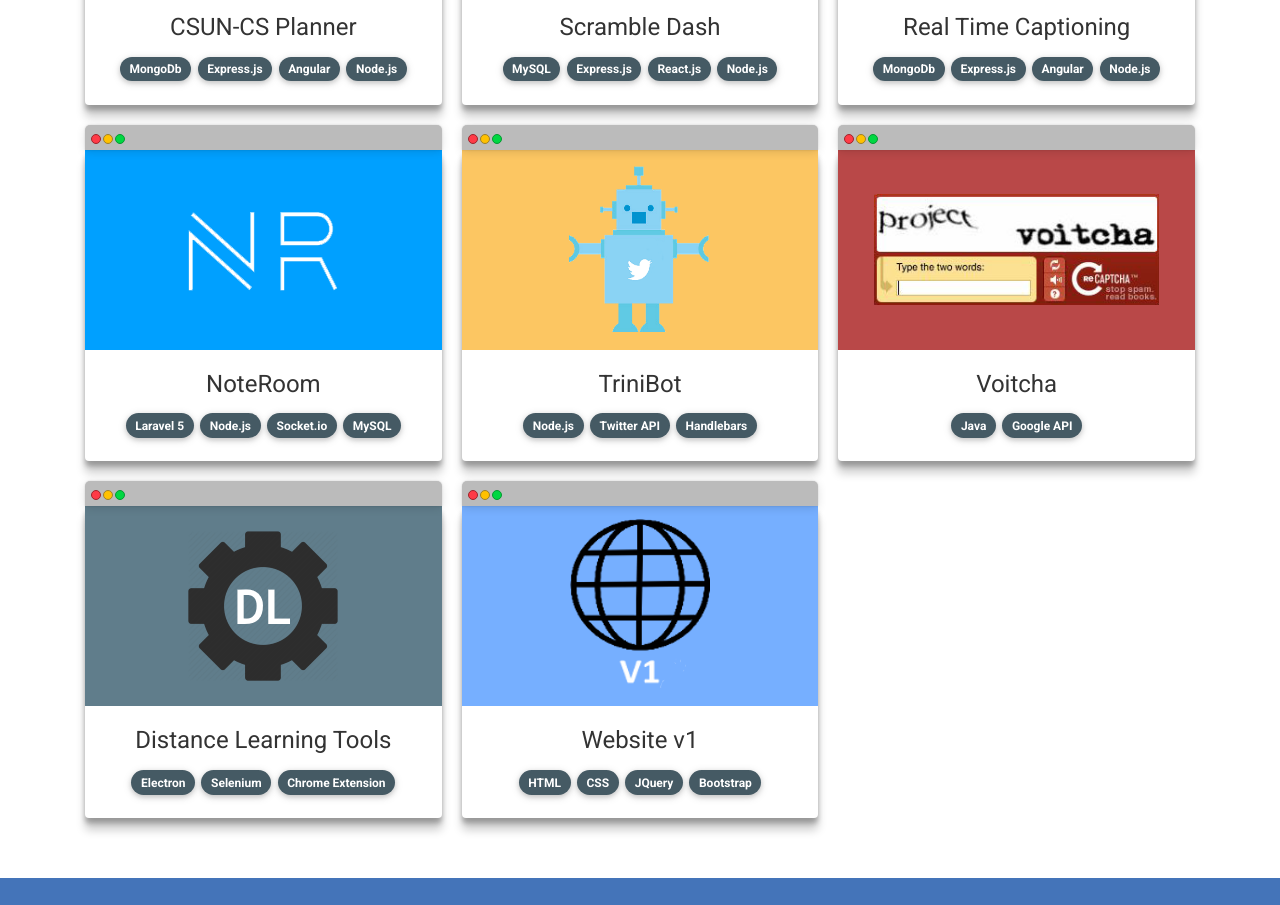
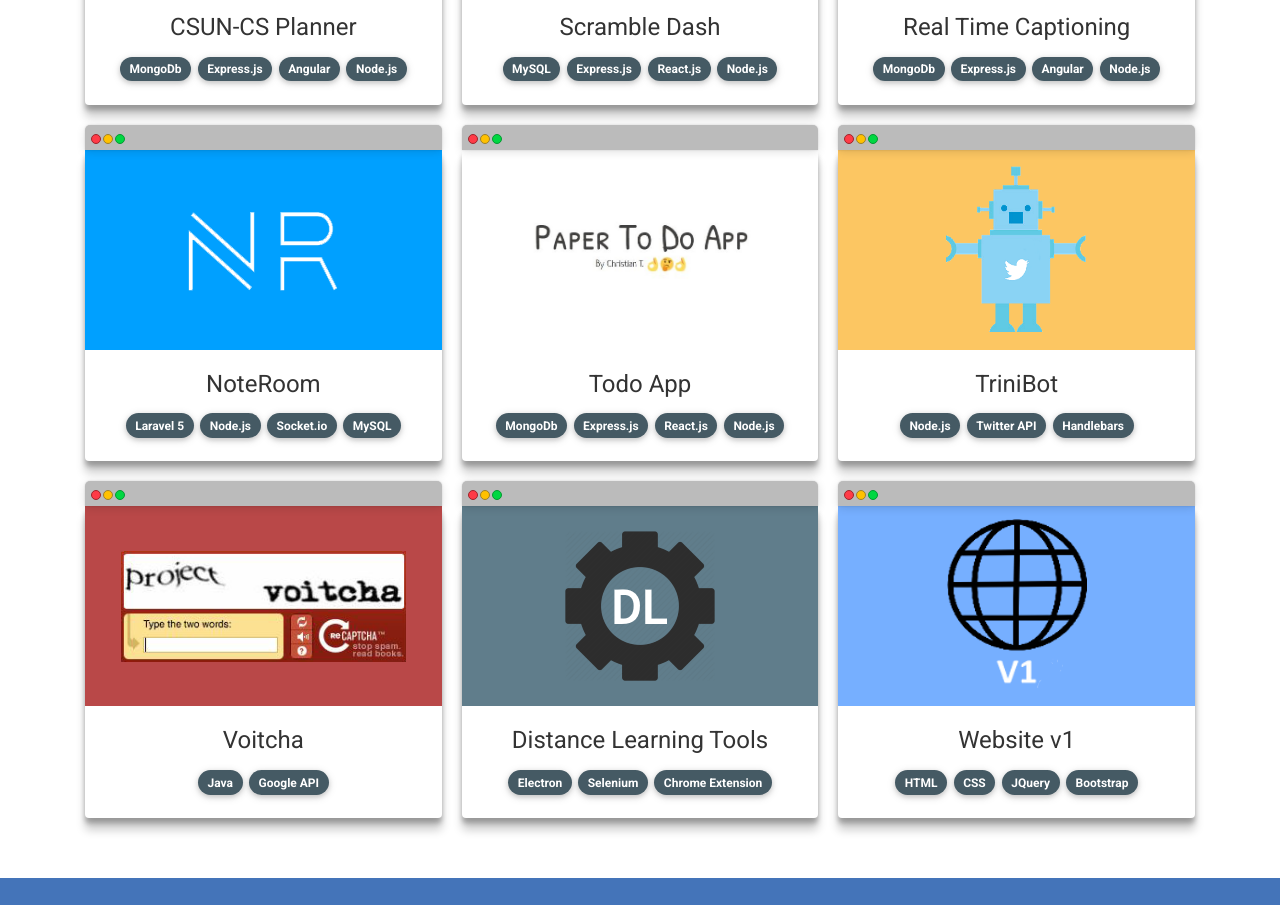
Before and after one commit to novellito/Website-v2, a React app: page / in a window 1280 px wide. Shown: the part 2800-3705 px from the top of the page. Built offline with nearby package versions, Linux system fonts and the light colour scheme.

Commit message:
add asset for todo app

```diff
--- a/src/components/Projects/Descriptions.js
+++ b/src/components/Projects/Descriptions.js
@@ -13,7 +13,8 @@ const descriptions = [
     "Voitcha is an android application that was created in the span of 3 days for ou" +
             "r schools programming competition, where we took 2nd place.",
             "Two small applications created to speed up the work process at Tseng College",
-            "An application that aims to simplify the captioning process for both students and captionists."
+            "An application that aims to simplify the captioning process for both students and captionists.",
+            "A simple Todo App that uses React.js & Redux along with Mongodb & Node.js"
 ];
 
 export default descriptions;
--- a/src/components/Projects/Projects.js
+++ b/src/components/Projects/Projects.js
@@ -8,6 +8,7 @@ import voitcha from '../../assets/voitcha.png';
 import rtc from '../../assets/rtc.png';
 import dl from '../../assets/dlTools.png'
 import web from '../../assets/website.png'
+import todo from '../../assets/todo.jpg';
 import Project from './Project/Project';
 import desc from './Descriptions'
 import WOW from 'wowjs';
@@ -52,6 +53,13 @@ const projects = (props) => {
                         imgSrc={noteroom}></Project>
 
                     <Project
+                        description={desc[8]}
+                        techProp={['MongoDb', 'Express.js', 'React.js','Node.js', ]}
+                        projectName="Todo App"
+                        projLink="https://github.com/novellito/Web-Engineering"
+                        style={{backgroundColor:'white'}}
+                        imgSrc={todo}></Project>
+                    <Project
                         description={desc[3]}
                         techProp={['Node.js', 'Twitter API', 'Handlebars']}
                         projectName="TriniBot"
```
Also changed, not shown: src/assets/todo.jpg (added), 1 other file (tests, documents, lock files or other folders).
